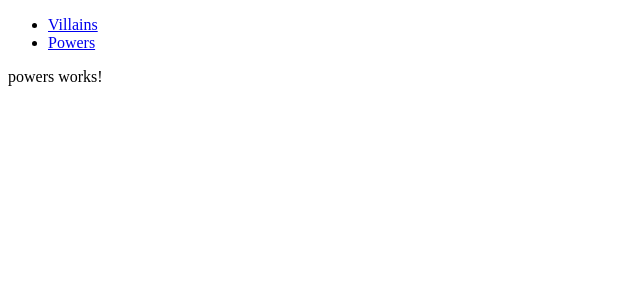
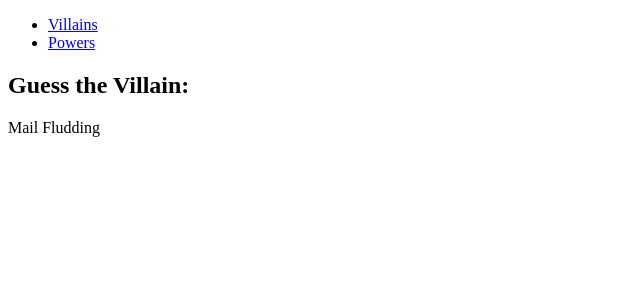
Before and after one commit to wingsuitist/villains, an Angular app: page /powers in a window 1280 px wide. Shown: the top 300 px of the page, without its empty margins (0-640 px from the left). Built offline with nearby package versions, Linux system fonts and the light colour scheme.

Commit message:
random villain

```diff
--- a/src/app/powers/powers.component.html
+++ b/src/app/powers/powers.component.html
@@ -1,3 +1,6 @@
+<h2>
+  Guess the Villain:
+</h2>
 <p>
-  powers works!
+  {{randomVillain.power}}
 </p>
--- a/src/app/powers/powers.component.ts
+++ b/src/app/powers/powers.component.ts
@@ -1,15 +1,23 @@
 import { Component, OnInit } from '@angular/core';
+import { Villain, VillainService } from '../shared';
 
 @Component({
   selector: 'vil-powers',
   templateUrl: './powers.component.html',
-  styleUrls: ['./powers.component.css']
+  styleUrls: ['./powers.component.css'],
+  providers: [ VillainService ]
 })
 export class PowersComponent implements OnInit {
+  villains: Villain[];
+  randomVillain: Villain;
 
-  constructor() { }
+  constructor(private villainService: VillainService) {}
 
   ngOnInit() {
+    this.villains = this.villainService.getVillains();
+
+    let randomKey: number = Math.floor(Math.random() * this.villains.length);
+    this.randomVillain = this.villains[randomKey];
   }
 
 }
```
Also changed, not shown: 1 other file (tests, documents, lock files or other folders).
